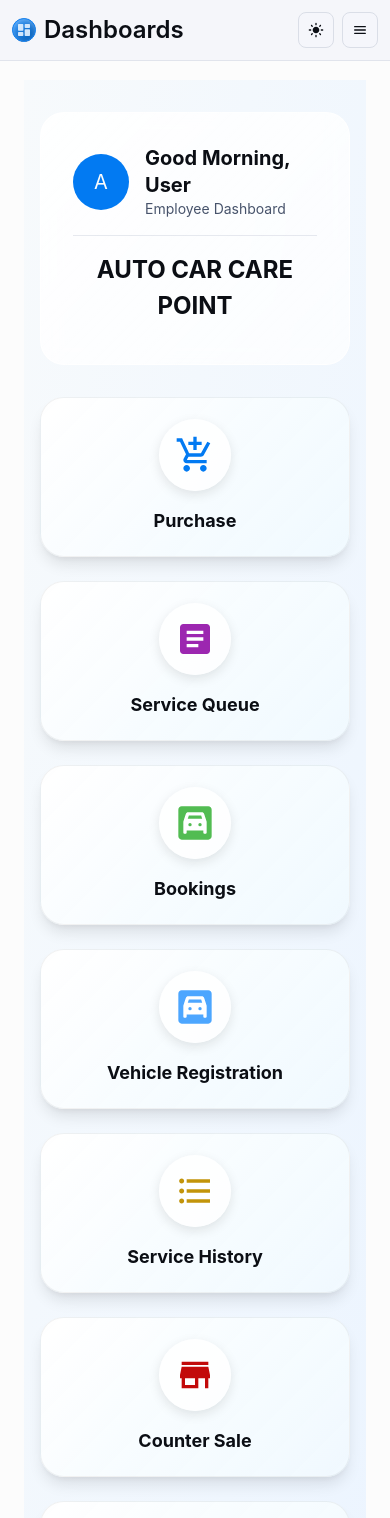
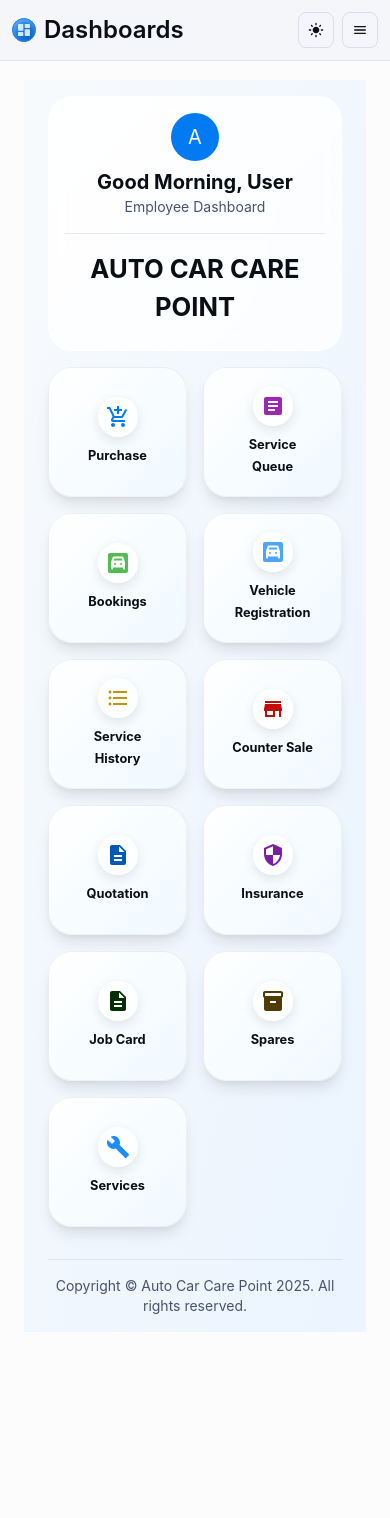
Before and after one commit to cloud20253/CarAutoCareFrontend, a React (Create React App) app: page /admin/dashboard in a window 390 px wide. Shown: the top 1518 px of the page. After the commit the page ends 1372 px from the top, so only its background shows below. Built offline with nearby package versions, Linux system fonts and the light colour scheme.

Commit message:
ADDED: Dashboard Responsiveness

```diff
--- a/src/pages/Dashboard.tsx
+++ b/src/pages/Dashboard.tsx
@@ -1,7 +1,18 @@
-import React, { useEffect, useState } from "react";
+import React, { useEffect, useState, useCallback } from "react";
 import { keyframes } from "@emotion/react";
 import { useTheme } from "@mui/material/styles";
-import { Box, Card, CardActionArea, CardContent, Typography, Container, Paper, Divider, Grid, Avatar } from "@mui/material";
+import {
+  Box,
+  Card,
+  CardActionArea,
+  Typography,
+  Container,
+  Paper,
+  Divider,
+  Grid,
+  Avatar,
+  useMediaQuery
+} from "@mui/material";
 import { useNavigate } from "react-router-dom";
 import AddShoppingCartIcon from '@mui/icons-material/AddShoppingCart';
 import ArticleIcon from '@mui/icons-material/Article';
@@ -63,6 +74,24 @@ const allComponents = [
     icon: <SecurityIcon sx={{ color: "secondary.dark", fontSize: 40 }} />,
     url: "/admin/insuranceList",
     description: "Handle insurance claims and policies",
+  },
+  {
+    value: "Job Card",
+    icon: <DescriptionIcon sx={{ color: "success.dark", fontSize: 40 }} />,
+    url: "/admin/jobCardgrid",
+    description: "Manage job cards",
+  },
+  {
+    value: "Spares",
+    icon: <InventoryIcon sx={{ color: "warning.dark", fontSize: 40 }} />,
+    url: "/admin/manage-stock",
+    description: "Manage spare parts",
+  },
+  {
+    value: "Services",
+    icon: <BuildIcon sx={{ color: "info.dark", fontSize: 40 }} />,
+    url: "/admin/services",
+    description: "Manage services",
   },
 ];
 
@@ -128,10 +157,44 @@ const getCardBorderGlow = (index: number, isDark: boolean) => {
 export default function Dashboard() {
   const navigate = useNavigate();
   const theme = useTheme();
+  const isMobile = useMediaQuery(theme.breakpoints.down('sm'));
+  const isTablet = useMediaQuery(theme.breakpoints.down('md'));
   const [userRole, setUserRole] = useState("");
   const [userName, setUserName] = useState("");
   const [authorizedComponents, setAuthorizedComponents] = useState<string[]>([]);
   const [filteredComponents, setFilteredComponents] = useState(allComponents);
+
+  const findMatchingComponents = useCallback((componentNames: string[]) => {
+    // First try to match exact names
+    const exactMatches = allComponents.filter(component =>
+      componentNames.includes(component.value)
+    );
+
+    // If we don't have enough exact matches, try partial matches
+    if (exactMatches.length < componentNames.length) {
+      const remainingNames = componentNames.filter(
+        name => !exactMatches.some(match => match.value === name)
+      );
+
+      const partialMatches = allComponents.filter(component =>
+        !exactMatches.some(match => match.value === component.value) && // Avoid duplicates
+        remainingNames.some(name =>
+          component.value.toLowerCase().includes(name.toLowerCase()) ||
+          name.toLowerCase().includes(component.value.toLowerCase())
+        )
+      );
+
+      // If we still don't have enough components, add some defaults
+      if (exactMatches.length + partialMatches.length < componentNames.length) {
+        const defaultComponents = allComponents.slice(0, componentNames.length - (exactMatches.length + partialMatches.length));
+        return [...exactMatches, ...partialMatches, ...defaultComponents];
+      }
+
+      return [...exactMatches, ...partialMatches];
+    }
+
+    return exactMatches;
+  }, []);
 
   useEffect(() => {
     const storedDecodedToken = localStorage.getItem("userData");
@@ -148,17 +211,18 @@ export default function Dashboard() {
           const userComponents = parsedToken.componentNames || [];
           setAuthorizedComponents(userComponents);
 
-          const filtered = allComponents.filter(component =>
-            userComponents.includes(component.value)
-          );
+          // Use the helper function to find matching components
+          const matchedComponents = findMatchingComponents(userComponents);
+          setFilteredComponents(matchedComponents);
 
-          setFilteredComponents(filtered);
+          console.log("User has access to:", userComponents);
+          console.log("Matched components:", matchedComponents.map(c => c.value));
         }
       } catch (error) {
         console.error("Error parsing user data:", error);
       }
     }
-  }, []);
+  }, [findMatchingComponents]);
 
   const getGreeting = () => {
     const hour = new Date().getHours();
@@ -167,24 +231,43 @@ export default function Dashboard() {
     return "Good Evening";
   };
 
+  // Calculate grid column sizes based on number of components
+  const getGridColumns = () => {
+    const count = filteredComponents.length;
+
+    if (isMobile) {
+      return count <= 2 ? 12 : 6; // 1 or a max of 2 columns on mobile
+    } else if (isTablet) {
+      if (count <= 3) return 4; // 3 columns
+      return 4; // 3 columns
+    } else {
+      if (count <= 4) return 3; // 4 columns
+      if (count <= 8) return 3; // 4 columns
+      return 2; // 6 columns for many items
+    }
+  };
+
   return (
     <Box
       sx={{
         minHeight: "100vh",
+        width: '100%',
         background: theme.palette.mode === 'dark'
           ? 'linear-gradient(to bottom right, #1a202c, #2d3748)'
           : 'linear-gradient(to bottom right, #f7fafc, #ebf4ff)',
         color: theme.palette.text.primary,
-        py: 4,
+        py: { xs: 2, sm: 3, md: 4 },
+        px: { xs: 1, sm: 2 }
       }}
     >
-      <Container maxWidth="lg">
+      <Container maxWidth="xl" sx={{ width: '100%' }}>
         <Paper
           elevation={0}
           sx={{
-            p: 4,
-            mb: 4,
+            p: { xs: 2, sm: 3, md: 4 },
+            mb: { xs: 2, sm: 3, md: 4 },
             borderRadius: 3,
+            width: '100%',
             background: theme.palette.mode === 'dark'
               ? 'linear-gradient(135deg, rgba(66, 153, 225, 0.1), rgba(0, 0, 0, 0))'
               : 'linear-gradient(135deg, rgba(255, 255, 255, 0.9), rgba(255, 255, 255, 0.7))',
@@ -196,19 +279,25 @@ export default function Dashboard() {
             animation: `${fadeIn} 0.5s ease-out`,
           }}
         >
-          <Box sx={{ display: 'flex', alignItems: 'center', mb: 2 }}>
+          <Box sx={{
+            display: 'flex',
+            flexDirection: { xs: 'column', sm: 'row' },
+            alignItems: { xs: 'center', sm: 'flex-start' },
+            mb: 2
+          }}>
             <Avatar
               sx={{
-                width: 56,
-                height: 56,
+                width: { xs: 48, sm: 56 },
+                height: { xs: 48, sm: 56 },
                 bgcolor: 'primary.main',
-                mr: 2,
+                mr: { xs: 0, sm: 2 },
+                mb: { xs: 1, sm: 0 },
                 animation: `${pulse} 2s infinite`
               }}
             >
               {userName ? userName.charAt(0).toUpperCase() : "A"}
             </Avatar>
-            <Box>
+            <Box sx={{ textAlign: { xs: 'center', sm: 'left' } }}>
               <Typography variant="h5" fontWeight="bold">
                 {getGreeting()}, {userName || "User"}
               </Typography>
@@ -220,20 +309,28 @@ export default function Dashboard() {
 
           <Divider sx={{ my: 2 }} />
 
-          <Typography variant="h4" fontWeight="bold" mb={1} align="center">
+          <Typography
+            variant="h4"
+            fontWeight="bold"
+            mb={1}
+            align="center"
+            sx={{ fontSize: { xs: '1.6rem', sm: '1.8rem', md: '2rem' } }}
+          >
             AUTO CAR CARE POINT
           </Typography>
         </Paper>
 
         {userRole === "EMPLOYEE" && (
-          <Box sx={{ mb: 4, animation: `${fadeIn} 0.6s ease-out` }}>
+          <Box sx={{ mb: { xs: 2, sm: 3, md: 4 }, animation: `${fadeIn} 0.6s ease-out` }}>
             <Paper
               elevation={0}
               sx={{
-                p: 2,
+                p: { xs: 1.5, sm: 2 },
                 borderRadius: 2,
                 bgcolor: 'info.main',
                 color: 'white',
+                textAlign: 'center',
+                width: '100%'
               }}
             >
               <Typography variant="body1">
@@ -243,12 +340,12 @@ export default function Dashboard() {
           </Box>
         )}
 
-        <Grid container spacing={3}>
+        <Grid container spacing={{ xs: 2, sm: 3 }} sx={{ width: '100%', mx: 'auto' }}>
           {filteredComponents.map((card, index) => (
-            <Grid item xs={12} sm={6} md={4} lg={3} key={index}>
+            <Grid item xs={getGridColumns()} sm={4} md={3} key={index}>
               <Card
                 sx={{
-                  height: 160,
+                  height: { xs: 130, sm: 150 },
                   borderRadius: 3,
                   overflow: 'hidden',
                   position: 'relative',
@@ -278,7 +375,7 @@ export default function Dashboard() {
                       : 'radial-gradient(circle at center, rgba(191,219,254,0.5) 0%, rgba(255,255,255,0) 70%)'
                   },
                   "&:hover": {
-                    transform: "translateY(-10px) scale(1.02)",
+                    transform: "translateY(-5px) scale(1.02)",
                     boxShadow: (theme) => getCardBorderGlow(index, theme.palette.mode === 'dark'),
                     borderColor: getCardGlowColor(index).replace('0.8', '0.3'),
                     "&::before": {
@@ -295,7 +392,7 @@ export default function Dashboard() {
                   },
                   opacity: 0,
                   animation: `${fadeIn} 0.5s ease-out forwards`,
-                  animationDelay: `${0.2 + index * 0.1}s`,
+                  animationDelay: `${0.1 + index * 0.05}s`,
                 }}
               >
                 <CardActionArea
@@ -306,7 +403,7 @@ export default function Dashboard() {
                     flexDirection: "column",
                     alignItems: "center",
                     justifyContent: "center",
-                    p: 2,
+                    p: { xs: 1, sm: 2 },
                     position: 'relative',
                     zIndex: 1
                   }}
@@ -314,9 +411,9 @@ export default function Dashboard() {
                   <Box
                     className="icon-container"
                     sx={{
-                      p: 2,
+                      p: { xs: 1, sm: 1.5 },
                       borderRadius: '50%',
-                      mb: 2,
+                      mb: { xs: 1, sm: 1.5 },
                       display: 'inline-flex',
                       bgcolor: theme.palette.mode === 'dark'
                         ? 'rgba(255,255,255,0.15)'
@@ -326,16 +423,22 @@ export default function Dashboard() {
                       boxShadow: '0 4px 12px rgba(0,0,0,0.1)',
                     }}
                   >
-                    {card.icon}
+                    {React.cloneElement(card.icon, {
+                      sx: {
+                        ...card.icon.props.sx,
+                        fontSize: isMobile ? 24 : 32
+                      }
+                    })}
                   </Box>
                   <Typography
                     className="card-title"
-                    variant="h6"
+                    variant={isMobile ? "subtitle1" : "h6"}
                     fontWeight="bold"
                     align="center"
                     sx={{
                       transition: "all 0.3s ease",
                       position: "relative",
+                      fontSize: { xs: '0.8rem', sm: '0.9rem', md: '1rem' },
                       "&::after": {
                         content: '""',
                         position: "absolute",
@@ -379,8 +482,8 @@ export default function Dashboard() {
 
         <Box
           sx={{
-            mt: 6,
-            pt: 3,
+            mt: { xs: 4, sm: 5, md: 6 },
+            pt: 2,
             borderTop: '1px solid',
             borderColor: 'divider',
             textAlign: 'center',
```
Lines whose indentation alone changed are shown as unchanged.
